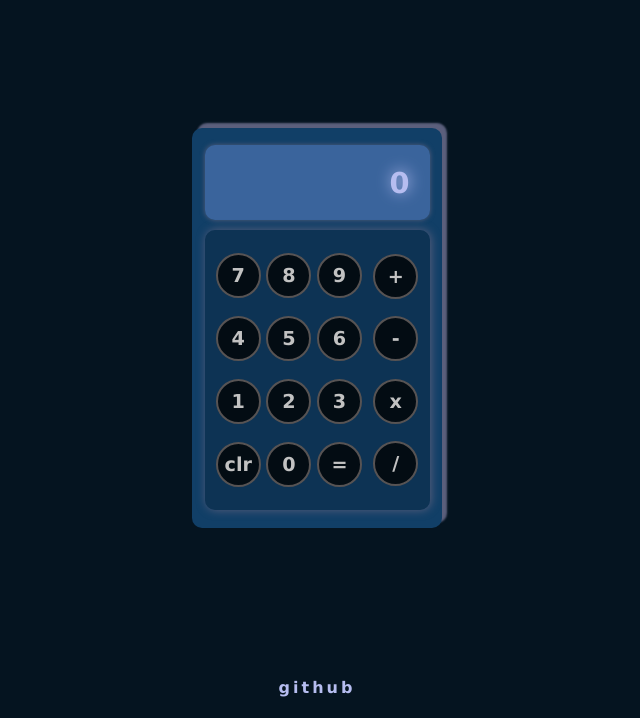
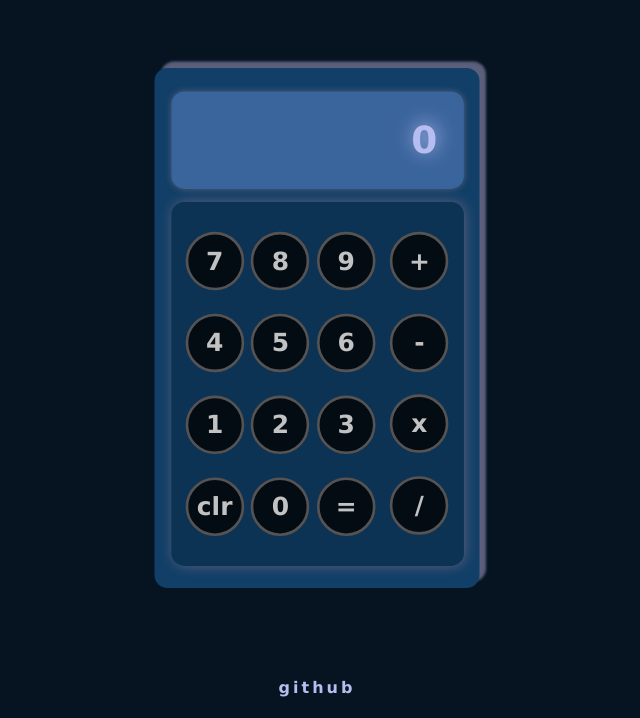
Before and after one commit to pollyblo/top-exercises, a plain HTML site: page calculator/index.html in a window 1280 px wide. Shown: the part 82-800 px from the top of the page, without its empty margins (323-963 px from the left). Drawn offline with Linux system fonts and the light colour scheme.

Commit message:
scale calculator

```diff
--- a/calculator/script.js
+++ b/calculator/script.js
@@ -1,4 +1,4 @@
-// Main
+// Main TODO : KEYBOARD SENSITIVE, FLOAT
 
 const display = document.getElementById('display');
 const digits = document.querySelectorAll('.digit');
--- a/calculator/styles.css
+++ b/calculator/styles.css
@@ -41,6 +41,7 @@ a:hover {
 #main-container {
   width: 250px;
   height: 400px;
+  transform: scale(1.3);
 
   display: flex;
   flex-direction: column;
```
